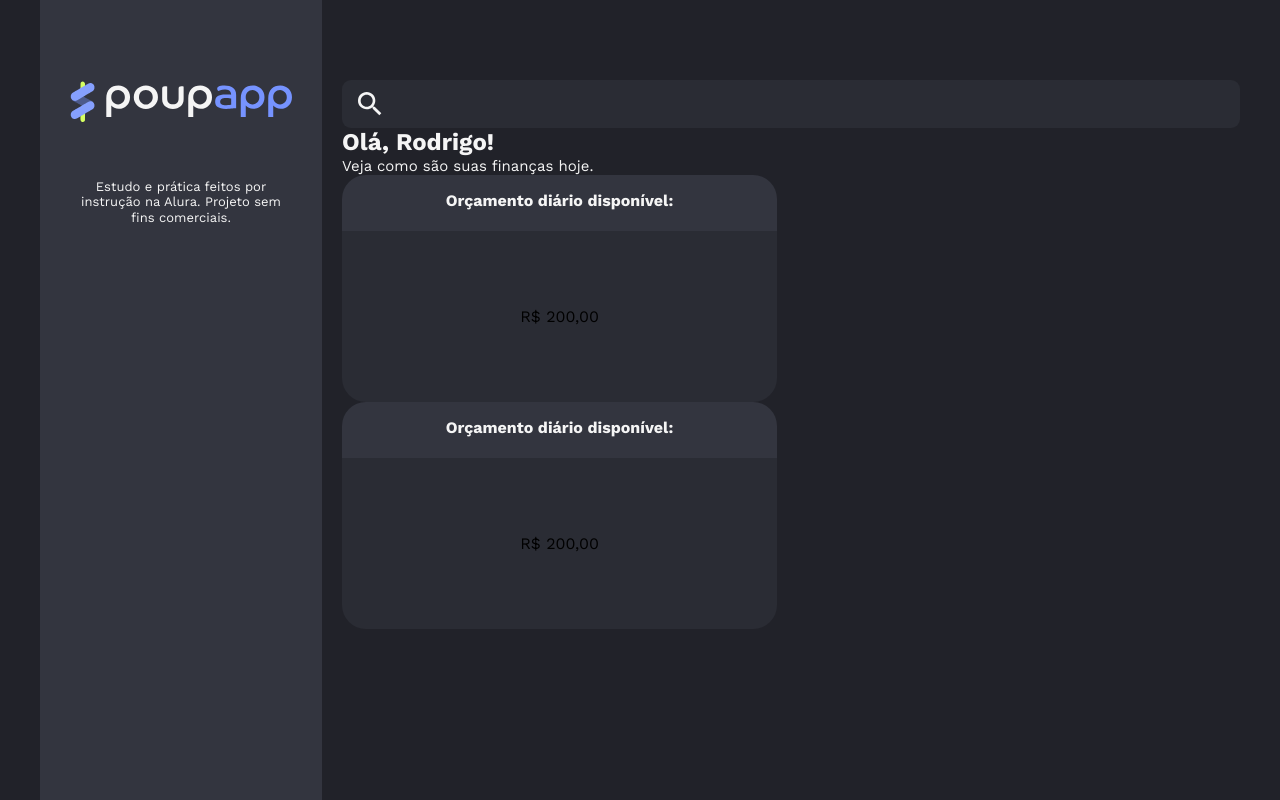
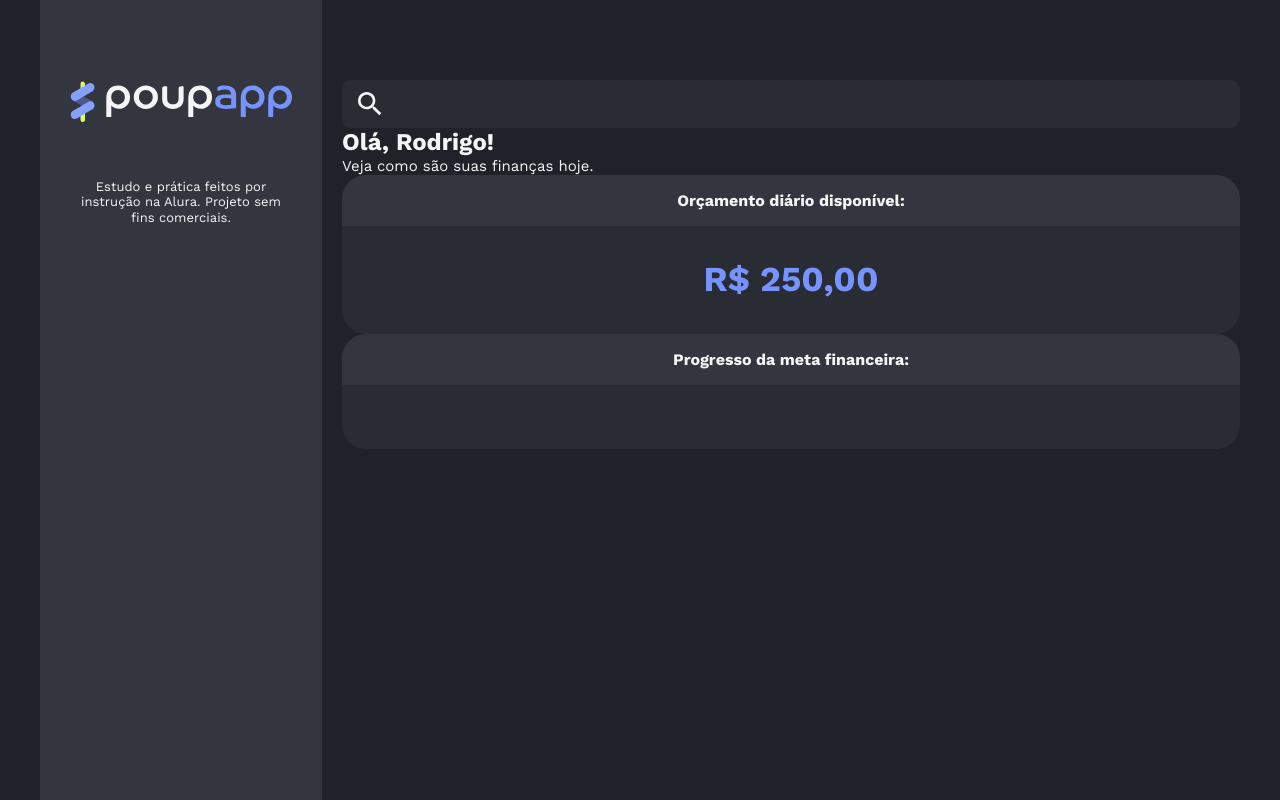
Before and after one commit to rodrigobispo/poupapp-cssmodules, a React (Vite) app: page / in a window 1280 px wide. Built offline with nearby package versions, Linux system fonts and the light colour scheme.

Commit message:
feat: criacao de componente de conteudo valor orcamento diario; ajuste em card deixando dimensao mais generica.

```diff
--- a/src/App.jsx
+++ b/src/App.jsx
@@ -4,6 +4,7 @@
 import { SearchInput } from './components/SearchInput'
 import { Typography } from './components/Typography'
 import Card from './components/Card'
+import { DailyBudget } from './components/DailyBudget/index';
 
 function App() {
 
@@ -26,15 +27,14 @@
               Orçamento diário disponível:
             </Card.Header>
             <Card.Body>
-              R$ 200,00
+              <DailyBudget value={250} />
             </Card.Body>
           </Card>
           <Card>
             <Card.Header>
-              Orçamento diário disponível:
+              Progresso da meta financeira:
             </Card.Header>
             <Card.Body>
-              R$ 200,00
             </Card.Body>
           </Card>
         </section>
--- a/src/components/Card/card.module.css
+++ b/src/components/Card/card.module.css
@@ -1,6 +1,4 @@
 .card {
-    width: 435px;
-    height: 227px;
     border-radius: 24px;
 }
 
@@ -9,7 +7,6 @@
     padding: 16px;
     background-color: var(--neutral-header);
     color: var(--neutral-text);
-    height: 56px;
     text-align: center;
     border-top-left-radius: 24px;
     border-top-right-radius: 24px;
@@ -26,6 +23,4 @@
     border-bottom-right-radius: 24px;
     background-color: var(--neutral-surface);
     padding: 32px 16px;
-    gap: 16;
-    height: 171px;
 }
--- /dev/null
+++ b/src/components/DailyBudget/daily-budget.module.css
@@ -0,0 +1,7 @@
+.dailybudget {
+    color: var(--primary-highlight);
+    line-height: 125%;
+    font-weight: 700;
+    margin: 0;
+    font-size: 35px;
+}
--- /dev/null
+++ b/src/components/DailyBudget/index.jsx
@@ -0,0 +1,11 @@
+import styles from './daily-budget.module.css'
+
+const formatter = new Intl.NumberFormat("pt-BR", { style: "currency", currency: "BRL" })
+
+export function DailyBudget({ value }) {
+  return (
+    <p className={styles.dailybudget}>
+      {formatter.format(value)}
+    </p>
+  )
+}
```
